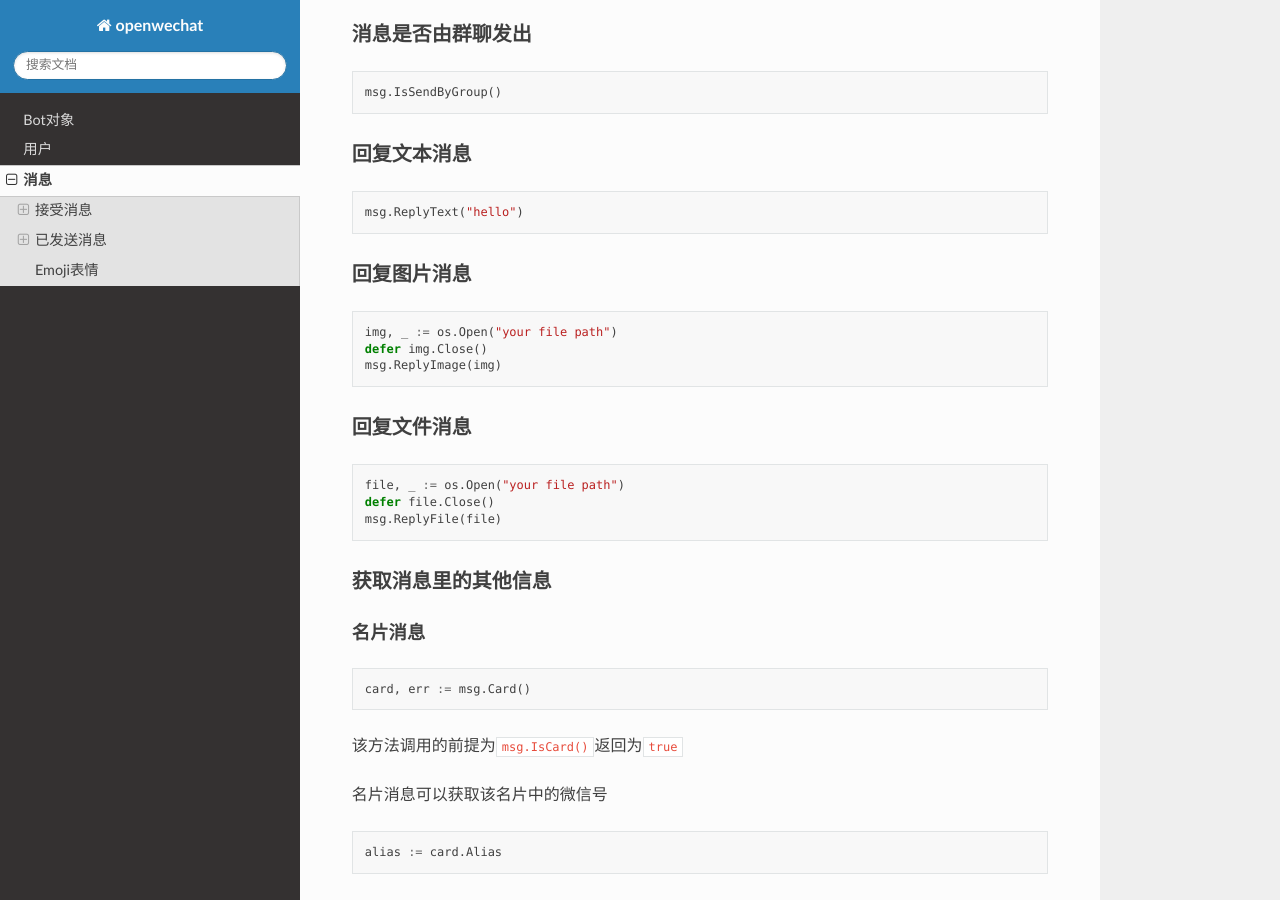
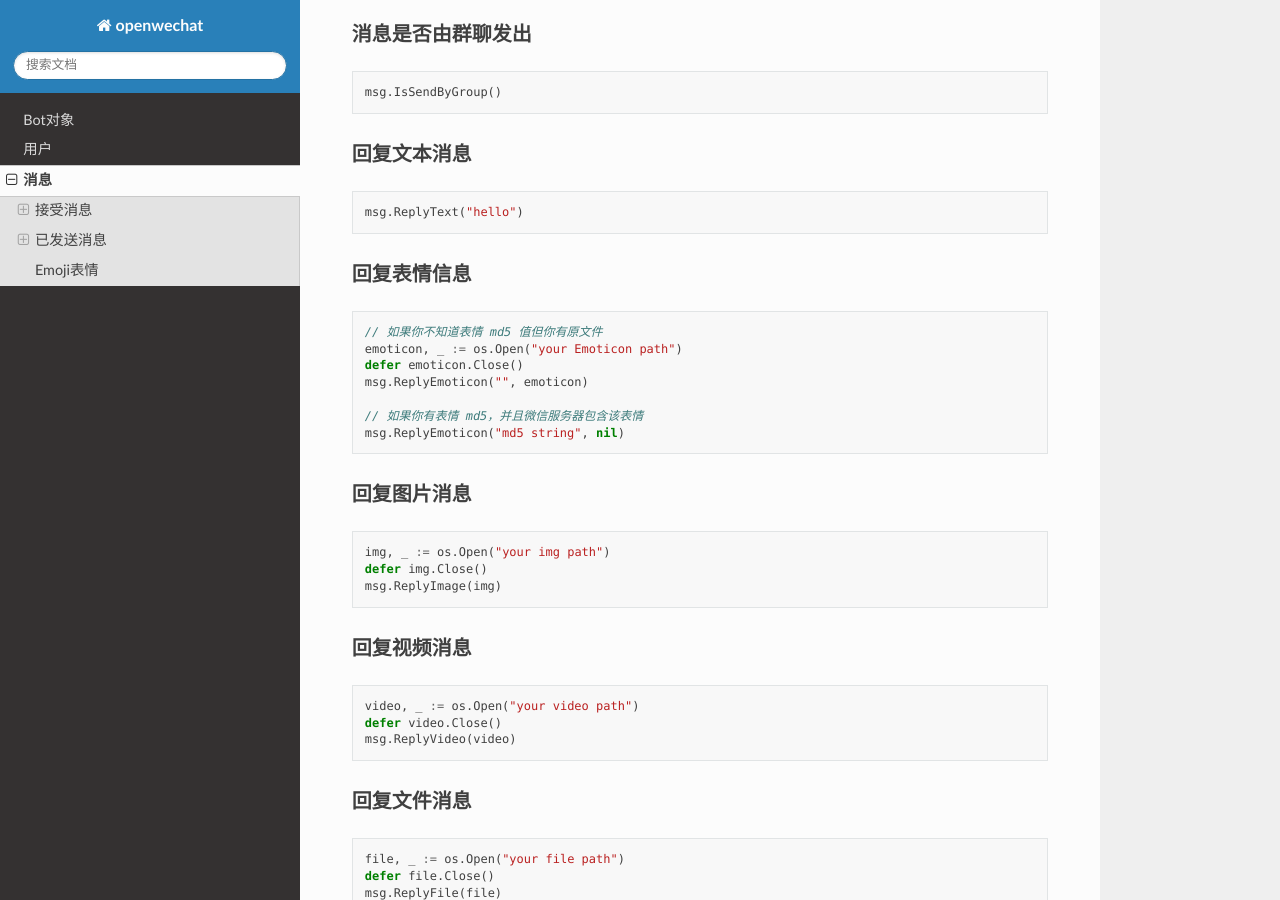
Before and after one commit to eatmoreapple/openwechat, a Sphinx documentation site: the page built from docs/message.md, in a window 1280 px wide and 900 px high, scrolled down 3466 px. Built offline with Sphinx 7.4.7 and the Read the Docs theme 3.1.0, drawn with Linux system fonts in a browser that asks for light colours.

Commit message:
feat: Group support sending emoticon messages (#552)
1. #501 添加了表情支持，relations.go 中遗漏了对应方法添加
2. 部分文档未对 表情、视频 api 文档进行维护

````diff
--- a/docs/message.md
+++ b/docs/message.md
@@ -174,12 +174,32 @@ msg.IsSendByGroup()
 msg.ReplyText("hello")
 ```
 
+#### 回复表情信息
+
+```go
+// 如果你不知道表情 md5 值但你有原文件
+emoticon, _ := os.Open("your Emoticon path")
+defer emoticon.Close()
+msg.ReplyEmoticon("", emoticon)
+
+// 如果你有表情 md5，并且微信服务器包含该表情
+msg.ReplyEmoticon("md5 string", nil)
+```
+
 #### 回复图片消息
 
 ```go
-img, _ := os.Open("your file path")
+img, _ := os.Open("your img path")
 defer img.Close()
 msg.ReplyImage(img)
+```
+
+#### 回复视频消息
+
+```go
+video, _ := os.Open("your video path")
+defer video.Close()
+msg.ReplyVideo(video)
 ```
 
 #### 回复文件消息
````
Also changed, not shown: docs/user.md (+27 -0 lines), 2 other files.
